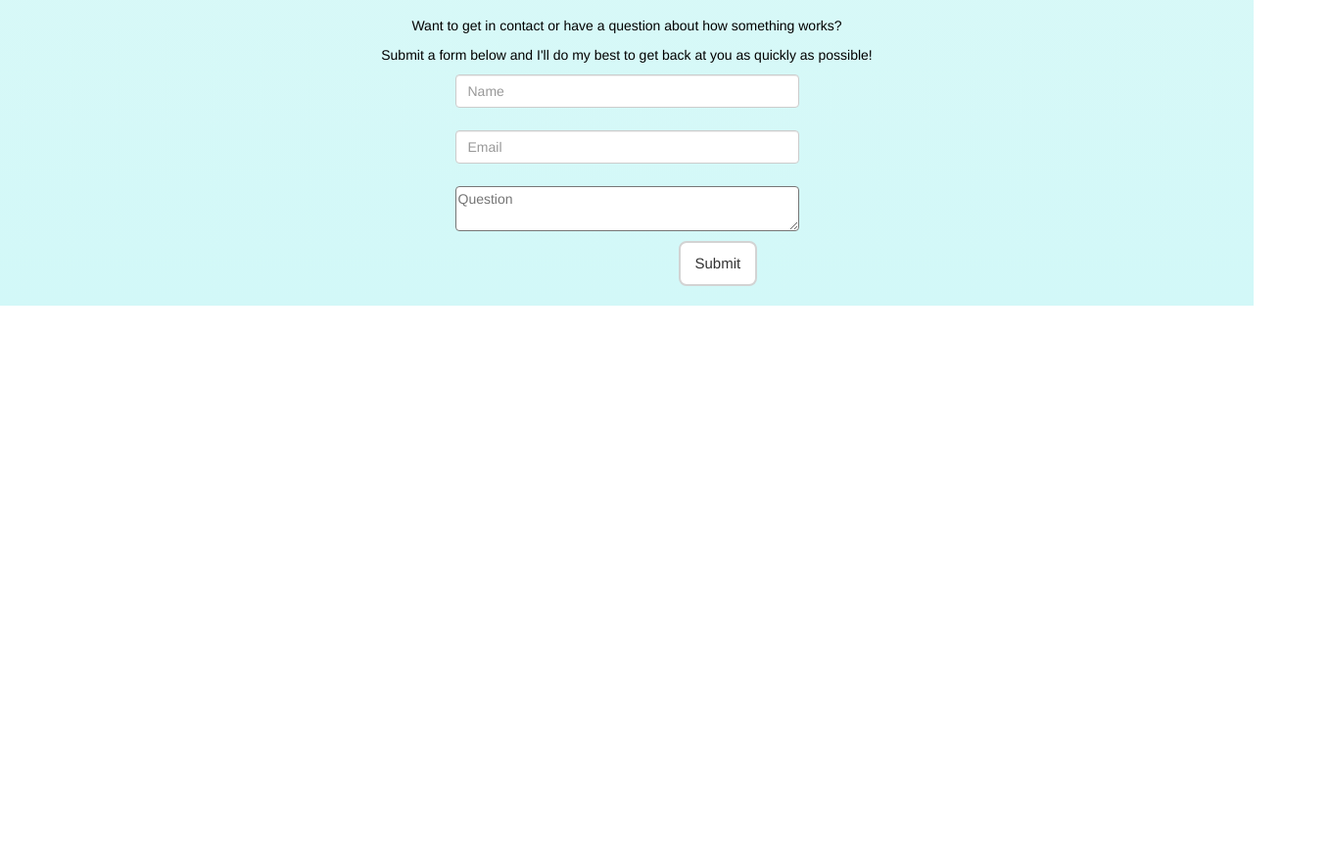
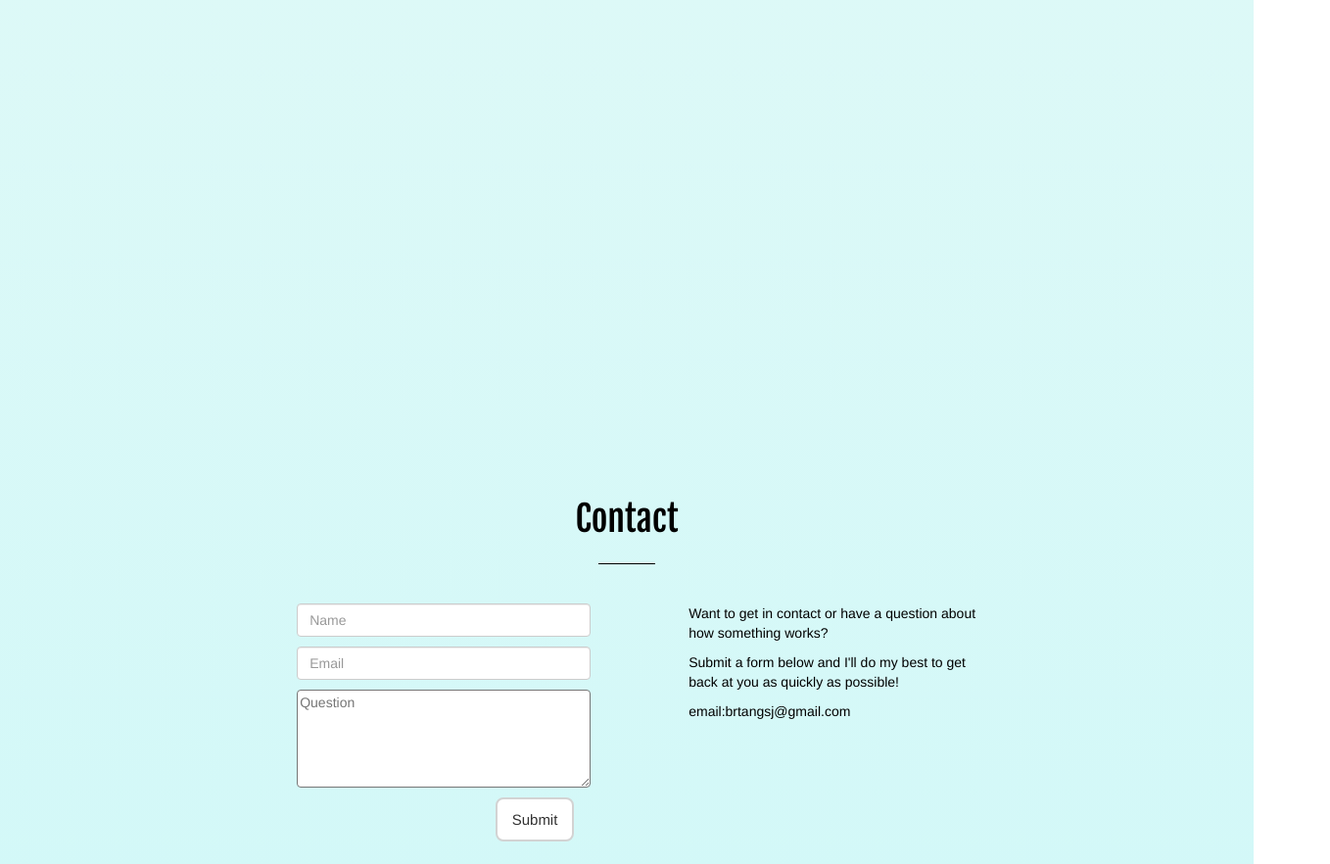
Before and after one commit to brtang/tangbrian.com, a website: page public/index.html in a window 1280 px wide. Shown: the part 1020-1902 px from the top of the page at 98% size, 1358 px wide, since content can reach past the window. Before the commit the page ends 1332 px from the top, so only its background shows below. Drawn offline with nearby package versions, Linux system fonts and the light colour scheme.

Commit message:
Added spacing to contact section

```diff
--- a/public/css/test.css
+++ b/public/css/test.css
@@ -1,4 +1,6 @@
-
+html{
+height: 2000px;
+}
 body,
 html {  min-height: 100%;  }
 
@@ -428,7 +430,7 @@ font-size: 25px;
 /*         Contact section         */
 /*-------------------------------*/
 .main-content{
-    height: 800px;
+    height: 1400px;
 }
 
 .contact-section{
@@ -436,9 +438,31 @@ font-size: 25px;
     bottom: 0;
 }
 
+#container{
+    width: 100%;
+     margin-left: 13%;
+}
+
+.left-section{
+    width: 500px;
+    float: left;
+    margin-right: 0px;
+
+}
+
+.right-section{
+    float: left;
+    margin-left: 0;
+    width: 300px;
+
+}
+#clear{
+    clear: both;
+}
+
 /* Contact section Paragraph styles */
 .form-desc{
-    text-align: center;
+    text-align: left;
     color: black;
     font-weight: 550;
 
@@ -465,7 +489,7 @@ font-size: 25px;
 .input{
     position: relative;
     margin: auto;
-    width: 30%;
+    width: 60%;
     margin-bottom: 2%;
 
 }
@@ -473,7 +497,8 @@ font-size: 25px;
 /* Contact section's text area form styles */
 .textarea{
 
-    width: 30%;
+    width: 60%;
+    height: 100px;
      display: block;
     margin-left: auto;
     margin-right: auto;
--- a/public/index.html
+++ b/public/index.html
@@ -136,16 +136,9 @@
                         <h1 id="title"> Contact</h1>
                         <div class="contact-header-border"></div>
                     </div>
-                    <div class="row">
-                        <p class="form-desc">
-                             Want to get in contact or have a question about how something works?
-                        </p>
-                        <p class="form-desc">
-                            Submit a form below and I'll do my best to get back at you as quickly as possible!
-                        </p>
-                    </div>
 
-                    <div class="row " ng-controller="signupController">
+                    <div id="container">
+                        <div class="row left-section" ng-controller="signupController">
                             <form name="signup_form" ng-submit="sub()" >
                                 <input type="text" class="input form-control" placeholder="Name" name="name"  ng-model="signup.name"
                                     ng-minlength=3
@@ -212,6 +205,20 @@
 
                             </form>
                         </div>
+
+                        <div class="row right-section">
+                            <p class="form-desc">
+                                 Want to get in contact or have a question about how something works?
+                            </p>
+                            <p class="form-desc">
+                                Submit a form below and I'll do my best to get back at you as quickly as possible!
+                            </p>
+                            <p class="form-desc">
+                                email:brtangsj@gmail.com
+                            </p>
+                        </div>
+                        <div id="clear"></div>
+                    </div>
                 </div>
             </div>
         </div>
```
Lines whose indentation alone changed are shown as unchanged.
